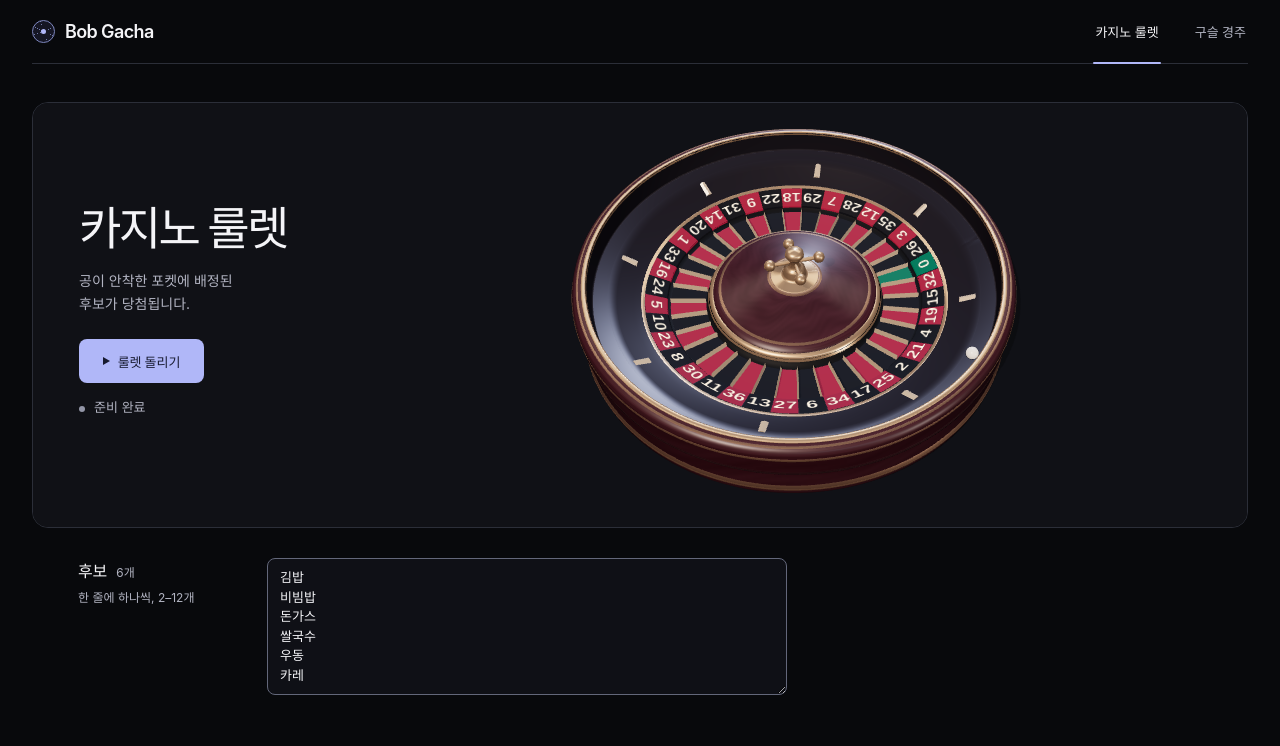
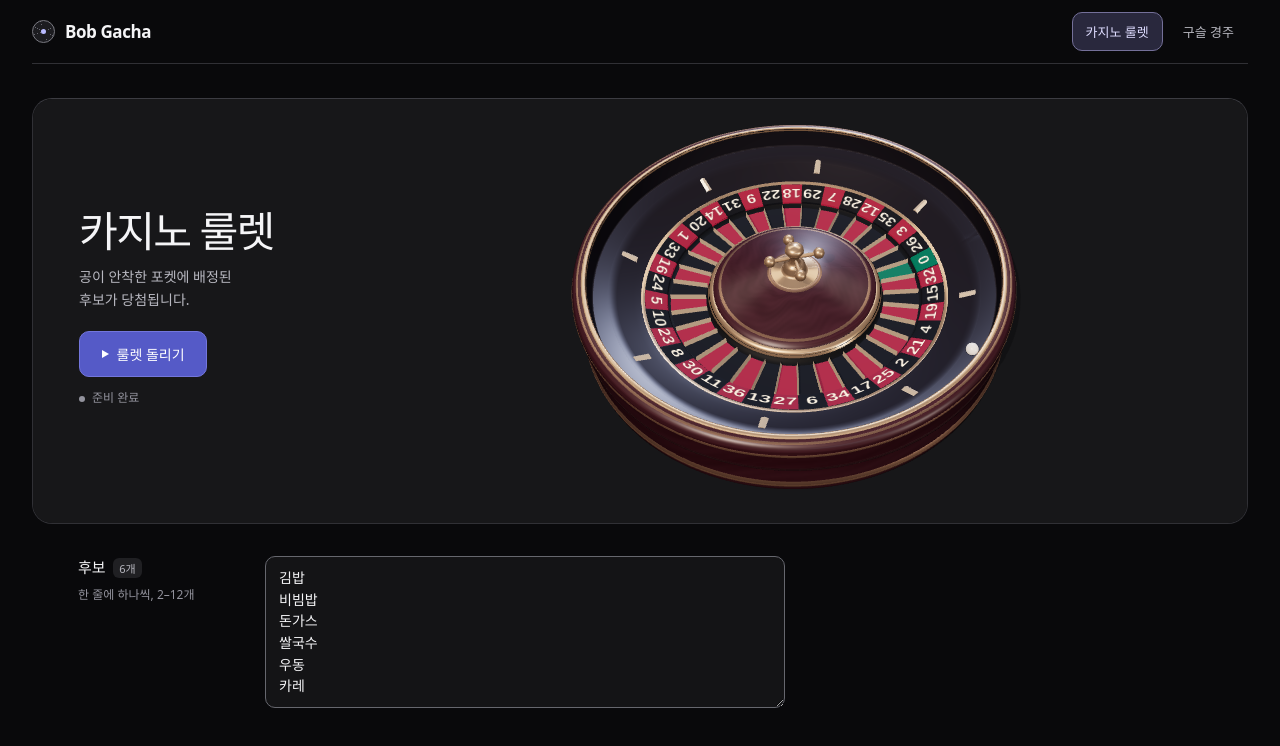
Before and after one commit to linklab/bob-gacha, a Svelte app: page / in a window 1280 px wide. Shown: the top 746 px of the page. Built offline with nearby package versions, Linux system fonts and the light colour scheme.

Commit message:
Refine visual styling without changing layout

```diff
--- a/src/app/app.css
+++ b/src/app/app.css
@@ -1,22 +1,32 @@
 :root {
   color-scheme: dark;
-  background: #08090c;
-  color: #f4f4f7;
+  background: #09090b;
+  color: #f5f5f7;
   font-family:
-    -apple-system, BlinkMacSystemFont, "Segoe UI", "Apple SD Gothic Neo", "Noto Sans KR", sans-serif;
+    system-ui, -apple-system, "Apple SD Gothic Neo", "Noto Sans KR", "Segoe UI", sans-serif;
   font-synthesis: none;
-  --theater: #121318;
-  --surface: #14161d;
-  --input: #0f1016;
-  --rule: #2b2e38;
-  --field-line: #63677a;
-  --ink: #f4f4f7;
-  --secondary: #b2b4c2;
-  --accent: #b0b7f8;
-  --accent-hover: #c6ccff;
-  --accent-ink: #171a30;
-  --error: #f3abb4;
-  --frame-radius: 16px;
+  --theater: #171719;
+  --surface: #202023;
+  --surface-hover: #29292d;
+  --input: #141416;
+  --rule: #303035;
+  --field-line: #66676e;
+  --field-hover: #80818a;
+  --ink: #f5f5f7;
+  --secondary: #b8b8c0;
+  --quiet: #93939d;
+  --accent: #555ac7;
+  --accent-hover: #6268d6;
+  --accent-pressed: #4a50af;
+  --accent-ink: #ffffff;
+  --accent-text: #b9bbff;
+  --selected: #29283d;
+  --selected-line: #747099;
+  --error: #f4aab2;
+  --radius-sm: 6px;
+  --radius-control: 10px;
+  --frame-radius: 20px;
+  --control-transition: 140ms ease-out;
 }
 
 * {
@@ -37,14 +47,14 @@ button:disabled {
 }
 
 :where(button, textarea, summary):focus-visible {
-  outline: 2px solid var(--accent);
+  outline: 2px solid var(--accent-text);
   outline-offset: 3px;
 }
 
 .site-shell {
   width: min(100% - 64px, 1240px);
   margin-inline: auto;
-  padding-bottom: 36px;
+  padding-bottom: 40px;
 }
 
 .topbar {
@@ -52,7 +62,7 @@ button:disabled {
   min-height: 64px;
   align-items: center;
   justify-content: space-between;
-  gap: 20px;
+  gap: 16px;
   border-bottom: 1px solid var(--rule);
 }
 
@@ -65,9 +75,9 @@ button:disabled {
 
 .brand h1 {
   margin: 0;
-  font-size: 18px;
-  font-weight: 620;
-  letter-spacing: -0.035em;
+  font-size: 17px;
+  font-weight: 650;
+  letter-spacing: -0.025em;
 }
 
 .brand-mark {
@@ -75,16 +85,16 @@ button:disabled {
   width: 23px;
   height: 23px;
   place-items: center;
-  border: 1px solid #7d86be;
+  border: 1px solid #797981;
   border-radius: 50%;
-  background: repeating-conic-gradient(from 22.5deg, #151624 0 44deg, #717aa9 44deg 46deg);
+  background: repeating-conic-gradient(from 22.5deg, #1c1c20 0 44deg, #676770 44deg 46deg);
 }
 
 .brand-mark::after {
   width: 5px;
   height: 5px;
   border-radius: 50%;
-  background: var(--accent);
+  background: var(--accent-text);
   content: "";
 }
 
@@ -92,51 +102,76 @@ button:disabled {
   display: flex;
   align-items: stretch;
   align-self: stretch;
-  gap: clamp(16px, 2.5vw, 33px);
+  gap: 6px;
 }
 
 .mode-nav button {
   position: relative;
+  isolation: isolate;
   min-height: 44px;
-  padding: 0 2px;
+  padding: 0 14px;
   border: 0;
+  border-radius: var(--radius-control);
   background: transparent;
   color: var(--secondary);
   font-size: 13px;
-  font-weight: 550;
+  font-weight: 560;
   white-space: nowrap;
+  transition: color var(--control-transition);
+}
+
+.mode-nav button::before {
+  position: absolute;
+  z-index: -1;
+  inset: 12px 0;
+  border: 1px solid transparent;
+  border-radius: var(--radius-control);
+  content: "";
+  pointer-events: none;
+  transition:
+    background-color var(--control-transition),
+    border-color var(--control-transition);
 }
 
 .mode-nav button[aria-pressed="true"] {
-  color: var(--ink);
+  color: #dedcff;
+  font-weight: 630;
 }
-.mode-nav button[aria-pressed="true"]::after {
-  position: absolute;
-  inset: auto 0 -1px;
-  height: 2px;
-  border-radius: 1px;
-  background: var(--accent);
-  content: "";
+.mode-nav button[aria-pressed="true"]::before {
+  border-color: var(--selected-line);
+  background: var(--selected);
 }
 .mode-nav button:disabled {
-  color: #777b8d;
+  color: #777780;
+}
+
+.mode-nav button:focus-visible {
+  outline: none;
+}
+.mode-nav button:focus-visible::before {
+  outline: 2px solid var(--accent-text);
+  outline-offset: 2px;
 }
 
 @media (hover: hover) {
   .mode-nav button[aria-pressed="false"]:hover:enabled {
     color: var(--ink);
   }
+  .mode-nav button[aria-pressed="false"]:hover:enabled::before {
+    background: var(--surface-hover);
+  }
 }
 
 .studio {
   --studio-gutter: clamp(24px, 3.6vw, 50px);
-  padding-top: clamp(20px, 3vw, 39px);
+  padding-top: clamp(20px, 2.7vw, 34px);
 }
 
 .draw-stage {
   overflow: clip;
   min-width: 0;
   border: 1px solid var(--rule);
+  border-top-color: #3c3c42;
   border-radius: var(--frame-radius);
   background: var(--theater);
 }
@@ -148,7 +183,7 @@ button:disabled {
     "controls scene" minmax(min-content, 1fr)
     / clamp(250px, 27%, 325px) minmax(0, 1fr);
   min-width: 0;
-  background: #101116;
+  background: var(--theater);
 }
 
 .mode-heading {
@@ -160,19 +195,19 @@ button:disabled {
 
 .mode-heading h2 {
   margin: 0;
-  font-size: clamp(33px, 3.6vw, 50px);
-  font-weight: 600;
-  letter-spacing: -0.058em;
-  line-height: 1.06;
+  font-size: clamp(32px, 3.3vw, 46px);
+  font-weight: 620;
+  letter-spacing: -0.042em;
+  line-height: 1.12;
   word-break: keep-all;
 }
 
 .mode-heading p {
   max-width: 21ch;
-  margin: 16px 0 0;
+  margin: 12px 0 0;
   color: var(--secondary);
   font-size: 14px;
-  line-height: 1.65;
+  line-height: 1.6;
   word-break: keep-all;
 }
 
@@ -211,7 +246,7 @@ button:disabled {
   inset: 0 auto 0 0;
   width: 55%;
   border-radius: inherit;
-  background: var(--accent);
+  background: var(--accent-text);
   content: "";
   animation: loading-scene 950ms ease-in-out infinite alternate;
 }
@@ -231,9 +266,9 @@ button:disabled {
   flex-direction: column;
   align-self: start;
   align-items: flex-start;
-  gap: 15px;
+  gap: 12px;
   min-width: 0;
-  padding: 24px 14px 0 var(--studio-gutter);
+  padding: 20px 14px 0 var(--studio-gutter);
 }
 
 .stage-toolbar .draw-action {
@@ -248,9 +283,9 @@ button:disabled {
 .stage-status {
   display: flex;
   align-items: baseline;
-  gap: 9px;
-  color: var(--secondary);
-  font-size: 13px;
+  gap: 7px;
+  color: var(--quiet);
+  font-size: 12px;
   line-height: 1.45;
 }
 
@@ -260,40 +295,49 @@ button:disabled {
   height: 6px;
   margin-bottom: 1px;
   border-radius: 50%;
-  background: #9396a7;
+  background: var(--quiet);
 }
 
 .stage-readout.active .status-light {
-  background: var(--accent);
+  background: var(--accent-text);
+}
+.stage-readout.active .stage-status {
+  color: var(--ink);
 }
 .error-status .status-light {
   background: var(--error);
+}
+.stage-status.error-status {
+  color: var(--error);
 }
 
 .draw-result {
   display: flex;
   flex-wrap: wrap;
   align-items: baseline;
-  gap: 3px 11px;
+  gap: 4px 9px;
   min-width: 0;
 }
 
 .draw-result strong {
   min-width: 0;
-  font-size: clamp(21px, 2.6vw, 30px);
-  font-weight: 620;
-  letter-spacing: -0.035em;
-  line-height: 1.2;
+  font-size: clamp(22px, 2.6vw, 30px);
+  font-weight: 650;
+  letter-spacing: -0.03em;
+  line-height: 1.18;
   overflow-wrap: anywhere;
 }
 
 .result-label {
-  color: var(--accent);
-  font-size: 12px;
-  font-weight: 600;
+  padding: 2px 6px;
+  border-radius: var(--radius-sm);
+  background: var(--selected);
+  color: var(--accent-text);
+  font-size: 11px;
+  font-weight: 650;
 }
 .pocket-result {
-  color: var(--secondary);
+  color: var(--quiet);
   font-size: 12px;
   font-variant-numeric: tabular-nums;
 }
@@ -305,39 +349,49 @@ button:disabled {
 
 .draw-action {
   display: inline-flex;
-  min-width: 125px;
-  min-height: 44px;
+  min-width: 128px;
+  min-height: 46px;
   align-items: center;
   justify-content: center;
   gap: 8px;
-  padding-inline: 14px;
-  border: 1px solid transparent;
-  border-radius: 8px;
+  padding-inline: 16px;
+  border: 1px solid #7376dc;
+  border-radius: var(--radius-control);
   background: var(--accent);
   color: var(--accent-ink);
-  font-size: 13px;
-  font-weight: 650;
+  font-size: 14px;
+  font-weight: 620;
   white-space: nowrap;
+  transition:
+    background-color var(--control-transition),
+    border-color var(--control-transition),
+    color var(--control-transition);
 }
 
 .draw-action:hover:enabled {
+  border-color: #898de9;
   background: var(--accent-hover);
 }
 .draw-action:active:enabled {
+  background: var(--accent-pressed);
   transform: translateY(1px);
 }
 .draw-action:disabled {
-  border-color: #474a59;
-  background: #2d303c;
-  color: var(--secondary);
+  border-color: #45454b;
+  background: #28282c;
+  color: var(--quiet);
 }
 .draw-action.stop-button {
   border-color: var(--field-line);
-  background: #22242d;
+  background: var(--surface);
   color: var(--ink);
 }
 .draw-action.stop-button:hover {
-  background: #2c2e39;
+  border-color: var(--field-hover);
+  background: var(--surface-hover);
+}
+.draw-action.stop-button:active {
+  background: var(--input);
 }
 
 .play-mark {
@@ -359,8 +413,8 @@ button:disabled {
   display: grid;
   grid-template-columns: minmax(132px, 164px) minmax(0, 520px);
   align-items: start;
-  gap: clamp(15px, 2vw, 25px);
-  margin-top: clamp(19px, 2.4vw, 30px);
+  gap: clamp(16px, 1.8vw, 24px);
+  margin-top: clamp(20px, 2.5vw, 32px);
   padding-inline: var(--studio-gutter);
 }
 
@@ -375,22 +429,25 @@ button:disabled {
   display: flex;
   flex-wrap: wrap;
   align-items: baseline;
-  gap: 4px 9px;
+  gap: 4px 8px;
 }
 .field-heading label {
-  font-size: 16px;
-  font-weight: 620;
+  font-size: 15px;
+  font-weight: 650;
   letter-spacing: -0.015em;
 }
 .candidate-count {
+  padding: 2px 6px;
+  border-radius: var(--radius-sm);
+  background: var(--surface);
   color: var(--secondary);
-  font-size: 12px;
+  font-size: 11px;
   font-variant-numeric: tabular-nums;
 }
 
 #candidate-hint {
-  margin: 7px 0 0;
-  color: var(--secondary);
+  margin: 8px 0 0;
+  color: var(--quiet);
   font-size: 12px;
   line-height: 1.5;
 }
@@ -398,18 +455,26 @@ button:disabled {
 .control-panel textarea {
   display: block;
   width: 100%;
-  min-height: 128px;
-  padding: 9px 12px;
+  min-height: 136px;
+  padding: 10px 13px;
   resize: vertical;
   border: 1px solid var(--field-line);
-  border-radius: 8px;
+  border-radius: var(--radius-control);
   background: var(--input);
   color: var(--ink);
-  font-size: 13px;
-  line-height: 1.5;
+  font-size: 14px;
+  line-height: 1.55;
+  transition:
+    border-color var(--control-transition),
+    background-color var(--control-transition);
+}
+
+.control-panel textarea:hover:not([readonly]):not([aria-invalid="true"]) {
+  border-color: var(--field-hover);
 }
 
 .control-panel textarea[readonly] {
+  background: var(--theater);
   color: var(--secondary);
 }
 .control-panel textarea[aria-invalid="true"] {
@@ -428,12 +493,15 @@ button:disabled {
   border-left: 1px solid var(--rule);
 }
 .round-details summary {
-  padding: 4px 0 7px;
+  padding: 6px 8px;
+  border-radius: var(--radius-sm);
   color: var(--secondary);
-  font-size: 12px;
+  font-size: 13px;
+  font-weight: 560;
   cursor: pointer;
 }
 .round-details summary:hover {
+  background: var(--surface-hover);
   color: var(--ink);
 }
 
@@ -456,8 +524,8 @@ button:disabled {
 .entrant-number {
   display: grid;
   flex: none;
-  width: 20px;
-  height: 20px;
+  width: 22px;
+  height: 22px;
   place-items: center;
   border-radius: 50%;
   color: #11111a;
@@ -498,6 +566,9 @@ button:disabled {
     min-height: 56px;
     gap: 12px;
   }
+  .mode-nav button::before {
+    inset-block: 8px;
+  }
   .studio {
     --studio-gutter: 18px;
   }
@@ -512,7 +583,7 @@ button:disabled {
     padding: 20px var(--studio-gutter) 0;
   }
   .mode-heading h2 {
-    font-size: clamp(27px, 5.5vw, 38px);
+    font-size: clamp(28px, 5.5vw, 38px);
     line-height: 1.12;
   }
   .mode-heading p {
@@ -535,6 +606,7 @@ button:disabled {
   }
   .stage-toolbar .draw-action {
     order: 0;
+    min-height: 44px;
   }
   .control-panel,
   .control-panel.with-mapping {
@@ -574,9 +646,10 @@ button:disabled {
     height: 20px;
   }
   .mode-nav {
-    gap: 14px;
+    gap: 4px;
   }
   .mode-nav button {
+    padding-inline: 9px;
     font-size: 12px;
   }
   .studio {
@@ -592,6 +665,12 @@ button:disabled {
 }
 
 @media (prefers-reduced-motion: reduce) {
+  .mode-nav button,
+  .mode-nav button::before,
+  .draw-action,
+  .control-panel textarea {
+    transition: none;
+  }
   .scene-loading::after {
     animation: none;
   }
```
